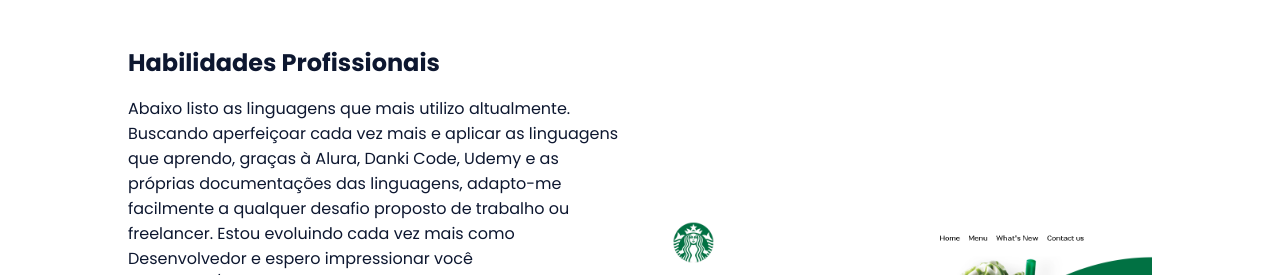
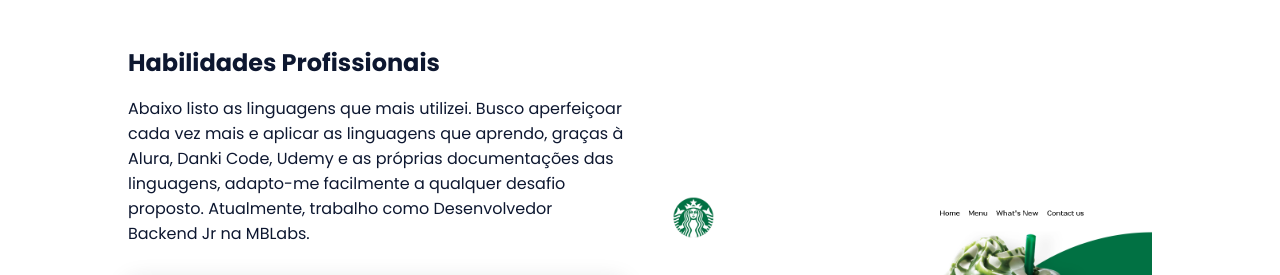
Before and after one commit to wilgnersouza/Meu-Portfolio, a plain HTML site: page index.html in a window 1280 px wide. Shown: the part 1471-1746 px from the top of the page. Drawn offline with nearby package versions, Linux system fonts and the light colour scheme.

Commit message:
Update index.html

```diff
--- a/index.html
+++ b/index.html
@@ -83,9 +83,9 @@
         <div class="skills__container bd-grid">
             <div>
                 <h2 class="skills__subtitle">Habilidades Profissionais</h2>
-                <p class="skills__text">Abaixo listo as linguagens que mais utilizo altualmente. Buscando aperfeiçoar cada vez mais e aplicar as linguagens que aprendo, graças à
-                    Alura, Danki Code, Udemy e as próprias documentações das linguagens, adapto-me facilmente a qualquer desafio proposto de trabalho ou freelancer.
-                    Estou evoluindo cada vez mais como Desenvolvedor e espero impressionar você recrutador/empresa que estiver de passagem por aqui.
+                <p class="skills__text">Abaixo listo as linguagens que mais utilizei. Busco aperfeiçoar cada vez mais e aplicar as linguagens que aprendo, graças à
+                    Alura, Danki Code, Udemy e as próprias documentações das linguagens, adapto-me facilmente a qualquer desafio proposto.
+                    Atualmente, trabalho como Desenvolvedor Backend Jr na MBLabs.
                     </p>
                 <div class="skills__data">
                     <div class="skills__names">
```
